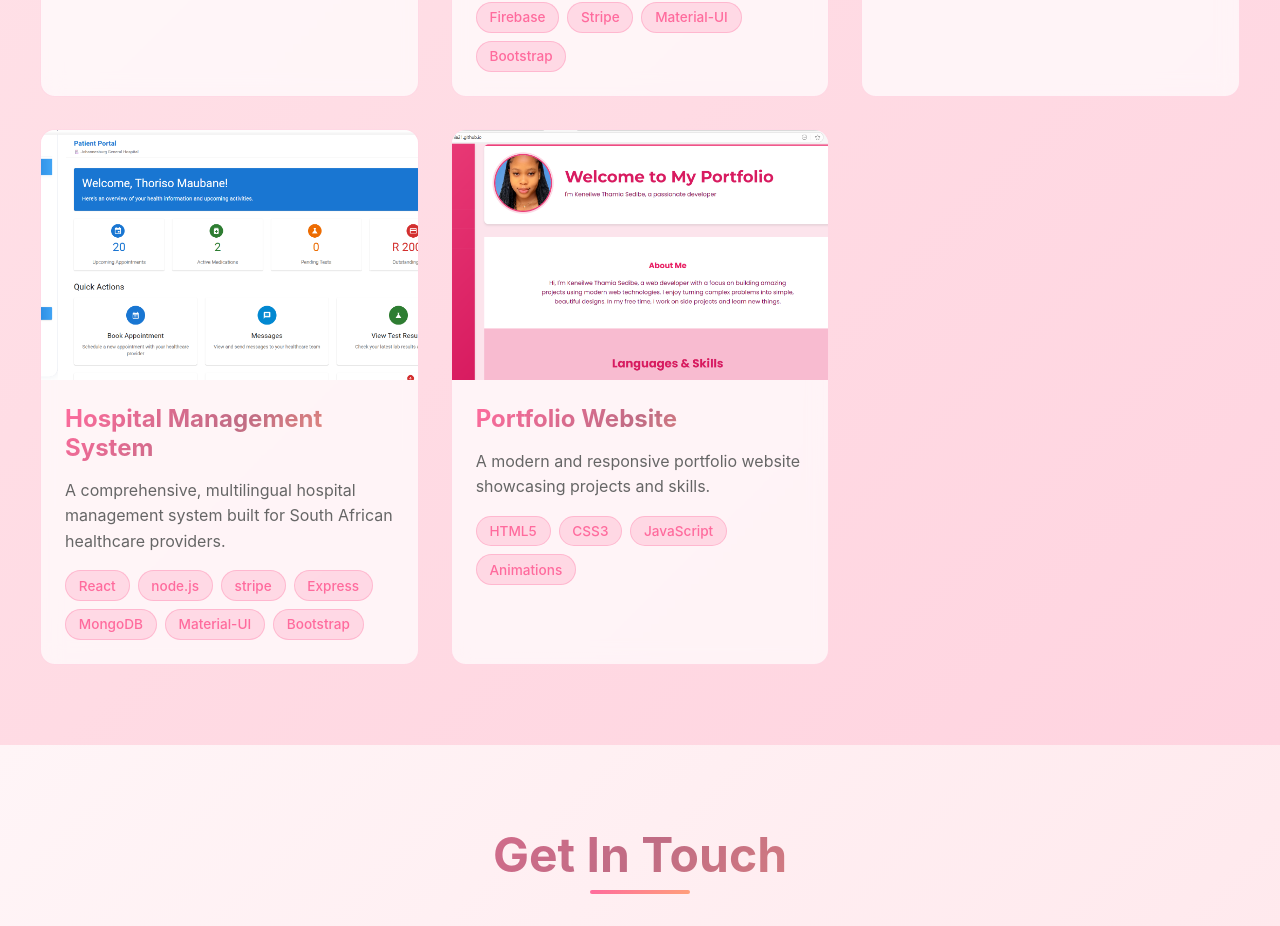
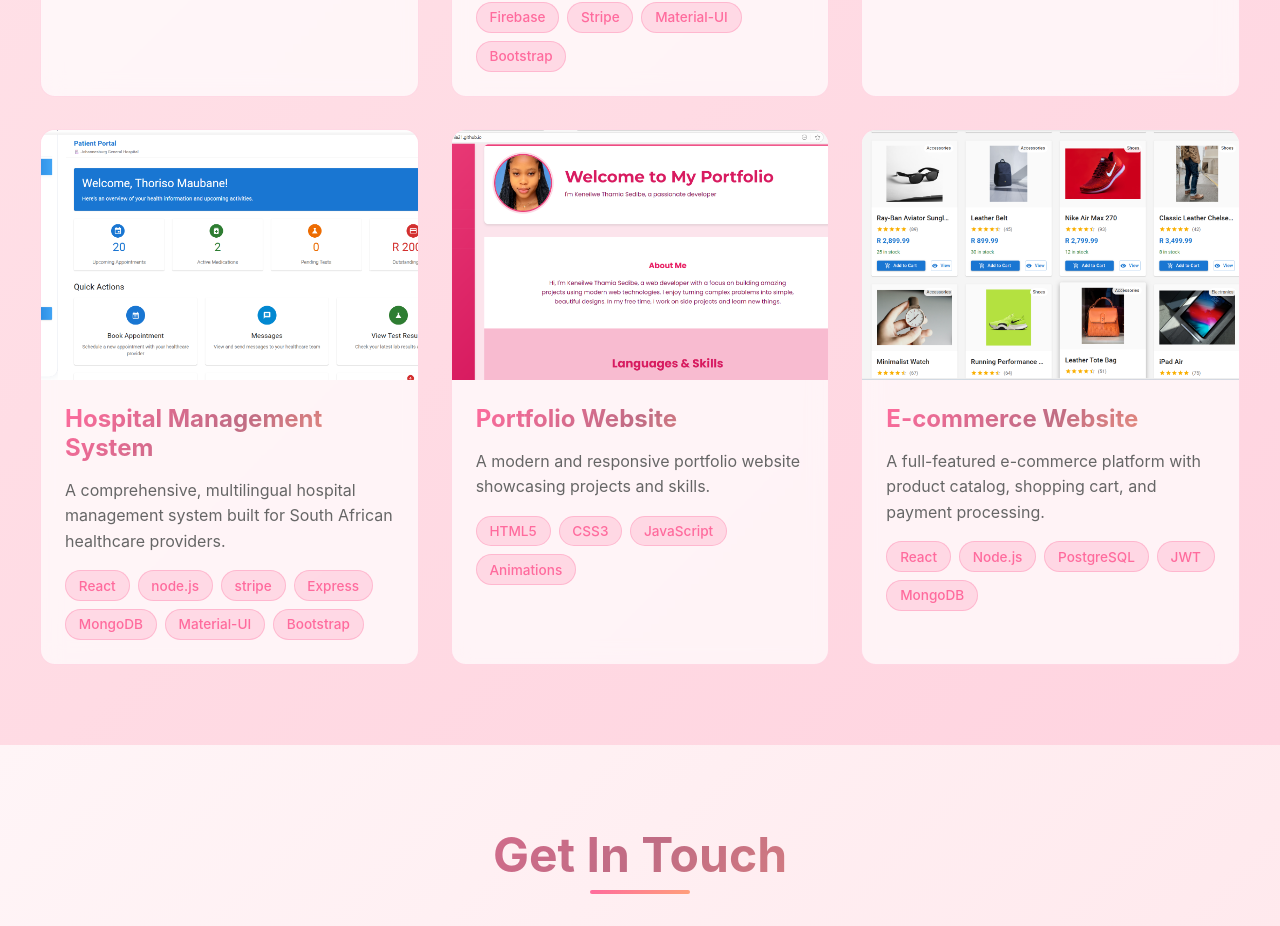
Before and after one commit to Thamia21/my-porftfolio, a React (Create React App) app: page / in a window 1280 px wide. Shown: the part 3860-4786 px from the top of the page. Built offline with nearby package versions, Linux system fonts and the light colour scheme; the HTML template or start-up script is replaced by a standard one.

Commit message:
added e-commerce project

```diff
--- a/src/components/Projects.js
+++ b/src/components/Projects.js
@@ -44,14 +44,13 @@ const Projects = () => {
       github: 'https://github.com/Thamia21/Thamia21.github.io',
 
     },
-    /*{
-      title: 'Blog Platform',
-      description: 'A full-featured blogging platform with markdown support and comment system.',
-      technologies: ['React', 'Node.js', 'PostgreSQL', 'JWT'],
-      image: 'https://images.unsplash.com/photo-1499750310107-5fef28a66643?w=800&h=600&fit=crop',
-      github: 'https://github.com',
-      demo: 'https://demo.com'
-    }*/
+    {
+      title: 'E-commerce Website',
+      description: 'A full-featured e-commerce platform with product catalog, shopping cart, and payment processing.',
+      technologies: ['React', 'Node.js', 'PostgreSQL', 'JWT', 'MongoDB'],
+      image: `${process.env.PUBLIC_URL}/images/projects/e-commerce.png`,
+      github: 'https://github.com/Thamia21/E-Commerce-store.git'
+    }
   ];
 
   return (
```
Also changed, not shown: public/images/projects/e-commerce.png (added).
